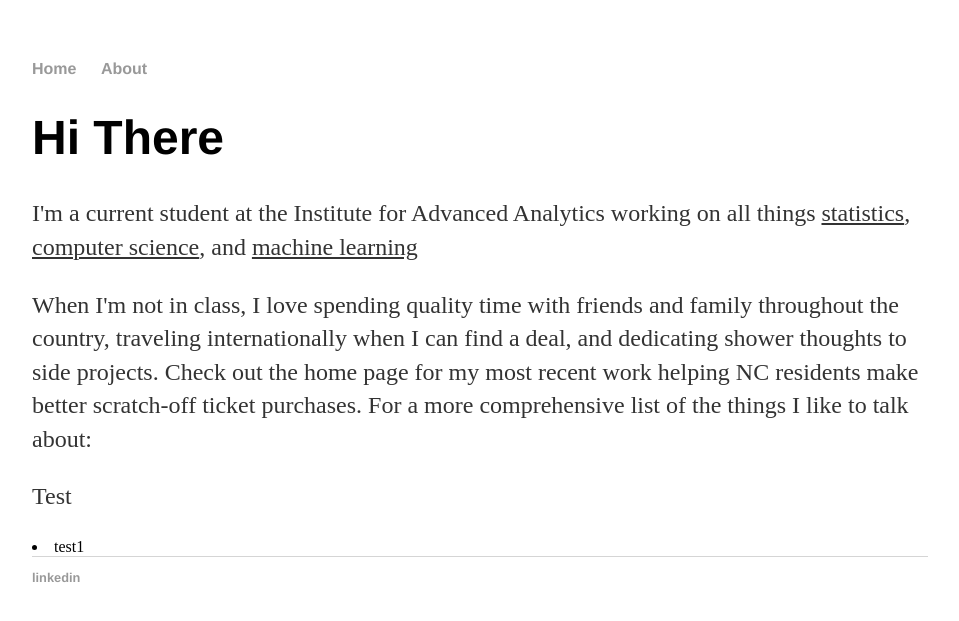
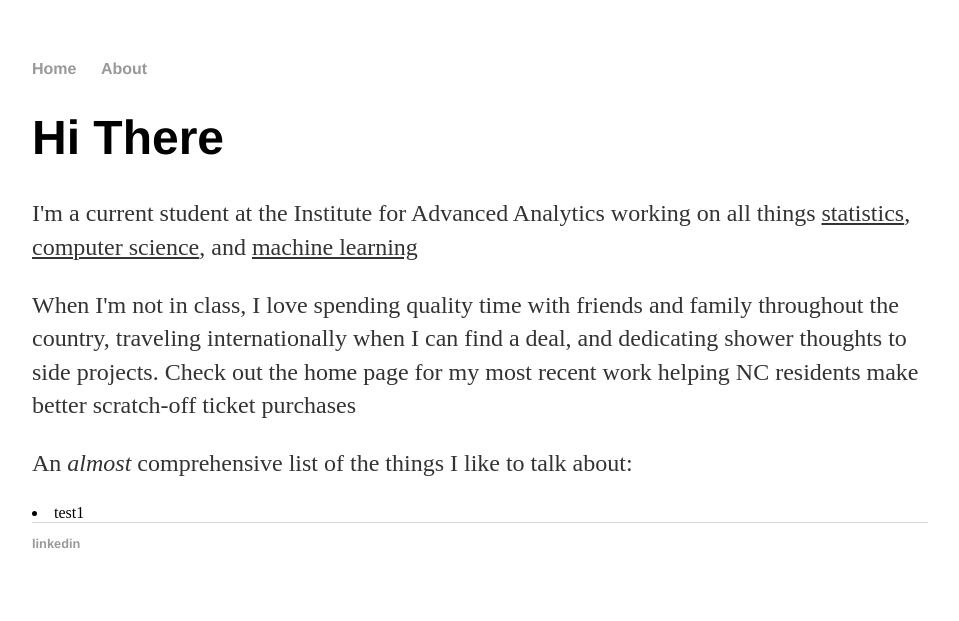
Before and after one commit to kevcraig/kevcriag.github.io, a Jekyll site: the page built from about/index.html, in a window 1280 px wide. Shown: the top 621 px of the page, without its empty margins (160-1119 px from the left). Built offline with Jekyll 4.4.1, drawn with Linux system fonts in a browser that asks for light colours.

Commit message:
Update index.html

```diff
--- a/about/index.html
+++ b/about/index.html
@@ -6,7 +6,7 @@ title: Kevin Craig
 <div class="blurb">
 	<h1>Hi There</h1>
 	<p>I'm a current student at the Institute for Advanced Analytics working on all things <u>statistics</u>, <u>computer science</u>, and <u>machine learning</u>  </p>
-	<p>When I'm not in class, I love spending quality time with friends and family throughout the country, traveling internationally when I can find a deal, and dedicating shower thoughts to side projects. Check out the home page for my most recent work helping NC residents make better scratch-off ticket purchases. For a more comprehensive list of the things I like to talk about:</p>
-	<p> Test
+	<p>When I'm not in class, I love spending quality time with friends and family throughout the country, traveling internationally when I can find a deal, and dedicating shower thoughts to side projects. Check out the home page for my most recent work helping NC residents make better scratch-off ticket purchases</p>
+	<p> An <em>almost</em> comprehensive list of the things I like to talk about: </p>
   <li> test1 </li>
 </div><!-- /.blurb -->
```
